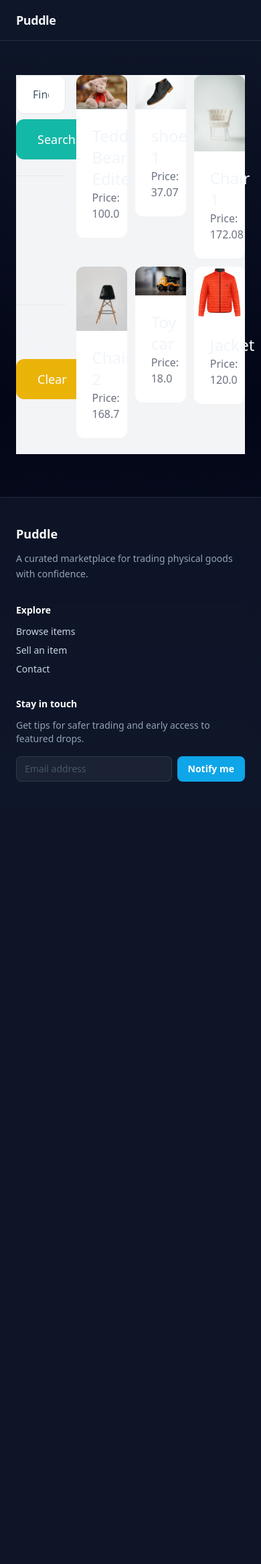
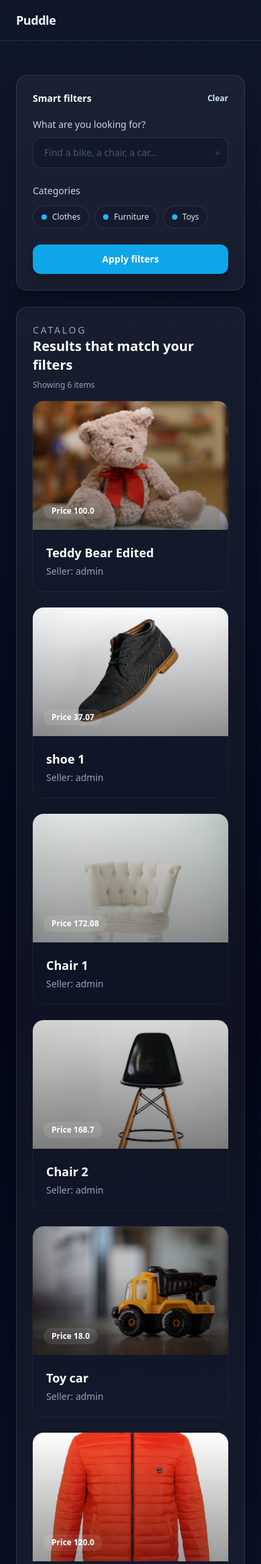
Before and after one commit to pawloshabtez3/Django-mart, a Django app: page /item/ in a window 390 px wide. Shown: the top 2335 px of the page at 67% size. Before the commit the page ends 1167 px from the top, so only its background shows below. Run offline with Django 5.2, Linux system fonts and the light colour scheme; data comes from the database, SQL or seed files in the repository; parts of the project's set-up code (start-up, migrations or seed data) failed here and were passed over; some libraries are stand-ins or nearby versions.

Commit message:
Refactor items template for improved layout, styling, and responsiveness

```diff
--- a/Puddle/item/templates/item/items.html
+++ b/Puddle/item/templates/item/items.html
@@ -3,51 +3,60 @@
 {% block title %}Items{% endblock %}
 
 {% block content %}
-    <div class="pb-6 grid grid-cols-4 gap-4 bg-gray-100">
-        <div class="col-span-1">
-            <form method="get" action="{% url 'item:items' %}">
-                <input name="query" class="w-full py-4 px-6 border rounded-xl" type="text" value="{{ query }}" placeholder="Find a bike, a chair or car...">
+<section class="grid gap-6 lg:grid-cols-[320px,1fr]">
+    <aside class="rounded-2xl border border-white/10 bg-white/5 p-6 shadow-xl shadow-black/20">
+        <div class="flex items-center justify-between">
+            <p class="text-sm font-semibold text-white">Smart filters</p>
+            <a href="{% url 'item:items' %}" class="text-xs font-semibold text-ocean-100 hover:text-white">Clear</a>
+        </div>
+        <form method="get" action="{% url 'item:items' %}" class="mt-4 space-y-6">
+            <div class="space-y-2">
+                <label class="text-sm text-slate-300">What are you looking for?</label>
+                <div class="relative">
+                    <input name="query" class="w-full rounded-xl border border-white/10 bg-slate-900/60 px-4 py-3 text-sm text-white placeholder:text-slate-500 focus:border-ocean-500 focus:outline-none" type="text" value="{{ query }}" placeholder="Find a bike, a chair, a car...">
+                    <span class="pointer-events-none absolute right-3 top-1/2 -translate-y-1/2 text-xs text-slate-500">⌕</span>
+                </div>
+            </div>
 
-                <button class="mt-2 py-4 px-8 text-lg bg-teal-500 text-white rounded-xl">Search</button>
-            </form>
+            <div class="space-y-3">
+                <p class="text-sm text-slate-300">Categories</p>
+                <div class="flex flex-wrap gap-2">
+                    {% for category in categories %}
+                        <a href="{% url 'item:items' %}?query={{ query }}&category={{ category.id }}" class="inline-flex items-center gap-2 rounded-full border border-white/10 px-3 py-2 text-xs {% if category.id == category_id %}bg-ocean-600 text-white{% else %}bg-slate-900/40 text-slate-200 hover:border-ocean-500/60 hover:text-white{% endif %}">
+                            <span class="h-2 w-2 rounded-full bg-ocean-500"></span>
+                            {{ category.name }}
+                        </a>
+                    {% endfor %}
+                </div>
+            </div>
 
-            <hr class="my-6">
+            <button class="w-full rounded-xl bg-ocean-600 px-4 py-3 text-sm font-semibold text-white shadow-lg shadow-black/20 hover:bg-ocean-700">Apply filters</button>
+        </form>
+    </aside>
 
-            <p class="font-semibold">Categories</p>
-
-            <ul>
-                {% for category in categories %}
-                    <li class="py-2 px-2 rounded-xl{% if category.id == category_id %} bg-gray-200{% endif %}">
-                        <a href="{% url 'item:items' %}?query={{ query }}&category={{ category.id }}">{{ category.name }}</a>
-                    </li>
-                {% endfor %}
-            </ul>
-
-            <hr class="my-6">
-
-            <p class="font-semibold">Clear filters</p>
-
-            <ul>
-                <li><a href="{% url 'item:items' %}" class="mt-2 py-4 px-8 inline-block bg-yellow-500 text-lg rounded-xl text-white">Clear</a>
+    <div class="rounded-2xl border border-white/10 bg-white/5 p-6 shadow-xl shadow-black/20">
+        <div class="mb-4 flex flex-col gap-2 sm:flex-row sm:items-center sm:justify-between">
+            <div>
+                <p class="text-sm uppercase tracking-[0.2em] text-slate-400">Catalog</p>
+                <h2 class="text-xl font-semibold text-white">Results that match your filters</h2>
+            </div>
+            <p class="text-xs text-slate-400">Showing {{ items|length }} items</p>
         </div>
-
-        <div class="col-span-3">
-            <div class="grid grid-cols-3 gap-3">
-                {% for item in items %}
-                    <div>
-                        <a href="{% url 'item:detail' item.id %}">
-                            <div>
-                                <img src="{{ item.image.url }}" class="rounded-t-xl">
-                            </div>
-
-                            <div class="p-6 bg-white rounded-b-xl">
-                                <h2 class="text-2xl">{{ item.name }}</h2>
-                                <p class="text-gray-500">Price: {{ item.price }}</p>
-                            </div>
-                        </a>
+        <div class="grid gap-6 sm:grid-cols-2 lg:grid-cols-3">
+            {% for item in items %}
+                <a href="{% url 'item:detail' item.id %}" class="group overflow-hidden rounded-2xl bg-slate-900/40 ring-1 ring-white/5 transition hover:-translate-y-1 hover:ring-ocean-500/60">
+                    <div class="relative">
+                        <img src="{{ item.image.url }}" class="h-48 w-full object-cover transition duration-500 group-hover:scale-105" alt="{{ item.name }} image">
+                        <div class="absolute inset-0 bg-gradient-to-t from-black/40 to-transparent"></div>
+                        <span class="absolute left-4 bottom-4 rounded-full bg-white/10 px-3 py-1 text-xs font-semibold text-white">Price {{ item.price }}</span>
                     </div>
-                {% endfor %}
-            </div>
+                    <div class="p-5 space-y-1">
+                        <h3 class="text-lg font-semibold text-white">{{ item.name }}</h3>
+                        <p class="text-sm text-slate-400">Seller: {{ item.created_by.username }}</p>
+                    </div>
+                </a>
+            {% endfor %}
         </div>
     </div>
+</section>
 {% endblock %}
```
